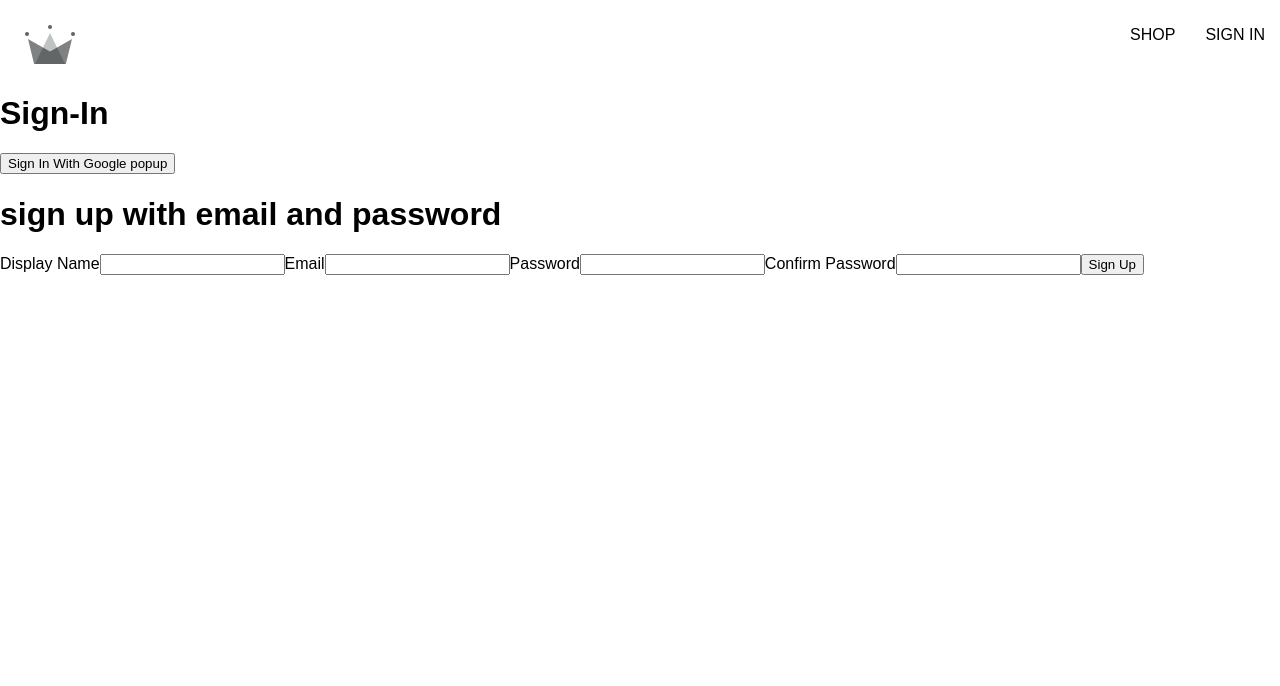
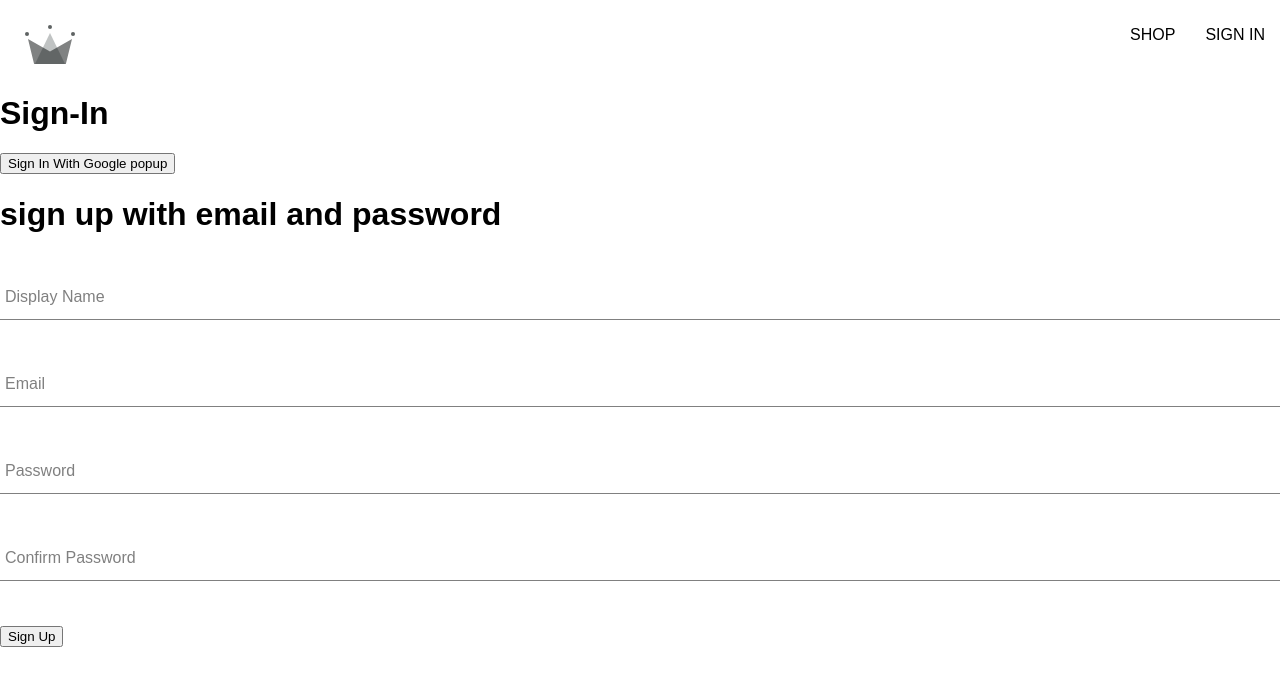
Before and after one commit to akrama23/e-comm-clothing, a React (Create React App) app in the folder elite-clothing/: page /sign-in in a window 1280 px wide. Shown: the top 686 px of the page. Built offline with nearby package versions, Linux system fonts and the light colour scheme; a web font is replaced by a local one.

Commit message:
edits to auth and submit handler

```diff
--- /dev/null
+++ b/elite-clothing/src/components/form-input/form-input.component.jsx
@@ -0,0 +1,20 @@
+import './form-input.styles.scss'
+
+const FormInput = ({ label, ...otherProps }) => {
+  return (
+    <div className="group">
+        <input className="form-input" {...otherProps} />
+      {label && (
+        <label
+          className={`${
+            otherProps.value.length ? "shrink" : ""
+          } form-input-label`}
+        >
+          {label}
+        </label>
+      )}
+    </div>
+  );
+};
+
+export default FormInput;
--- /dev/null
+++ b/elite-clothing/src/components/form-input/form-input.styles.scss
@@ -0,0 +1,46 @@
+$sub-color: grey;
+$main-color: black;
+@mixin shrinkLabel {
+  top: -14px;
+  font-size: 12px;
+  color: $main-color;
+}
+.group {
+  position: relative;
+  margin: 45px 0;
+  .form-input {
+    background: none;
+    background-color: white;
+    color: $sub-color;
+    font-size: 18px;
+    padding: 10px 10px 10px 5px;
+    display: block;
+    width: 100%;
+    border: none;
+    border-radius: 0;
+    border-bottom: 1px solid $sub-color;
+    margin: 25px 0;
+    &:focus {
+      outline: none;
+    }
+    &:focus ~ .form-input-label {
+      @include shrinkLabel();
+    }
+  }
+  input[type="password"] {
+    letter-spacing: 0.3em;
+  }
+  .form-input-label {
+    color: $sub-color;
+    font-size: 16px;
+    font-weight: normal;
+    position: absolute;
+    pointer-events: none;
+    left: 5px;
+    top: 10px;
+    transition: 300ms ease all;
+    &.shrink {
+      @include shrinkLabel();
+    }
+  }
+}
--- a/elite-clothing/src/components/sign-up-form/sign-up-form.component.jsx
+++ b/elite-clothing/src/components/sign-up-form/sign-up-form.component.jsx
@@ -1,4 +1,6 @@
 import { useState } from "react";
+
+import FormInput from "../form-input/form-input.component";
 
 import { createAuthUserWithEmailAndPassword, createUserDocumentFromAuth} from "../../utils/firebase/firebase.utils";
 
@@ -54,32 +56,36 @@
     <div>
       <h1>sign up with email and password</h1>
       <form onSubmit={handleSubmit}>
-        <label>Display Name</label>
-        <input
+        <FormInput
+            label= 'Display Name'
           type="text"
           required
           onChange={handleChange}
           name="displayName"
           value={displayName}
         />
-        <label>Email</label>
-        <input
+        <FormInput
+        label='Email'
           type="email"
           required
           onChange={handleChange}
           name="email"
           value={email}
         />
-        <label>Password</label>
-        <input
+
+        <FormInput
+        label='Password'
+
           type="password"
           required
           onChange={handleChange}
           name="password"
           value={password}
         />
-        <label>Confirm Password</label>
-        <input
+
+        <FormInput
+        label='Confirm Password'
+
           type="password"
           required
           onChange={handleChange}
```
